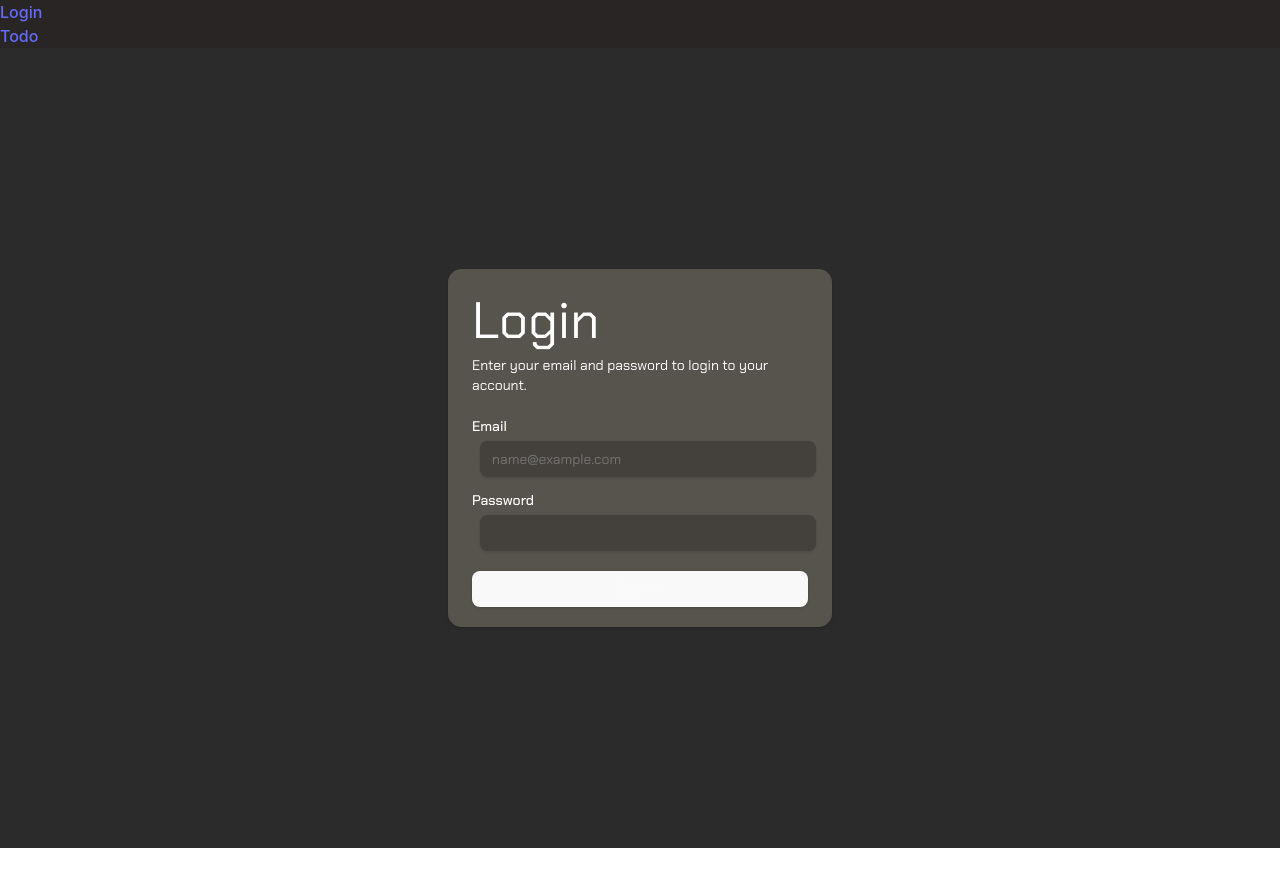
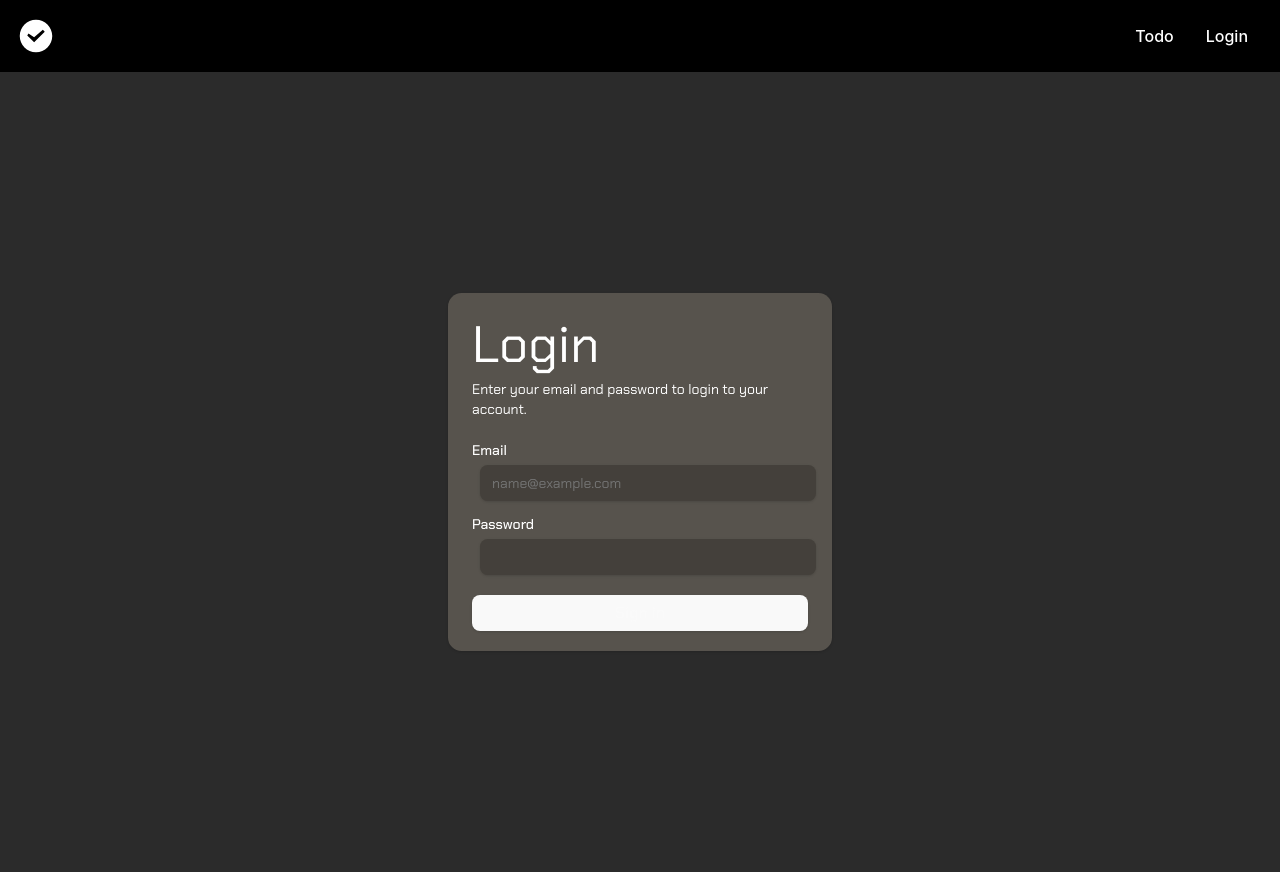
Before and after one commit to Andrew-R-Lawler/go-react-server, a React (Vite) app in the folder client/: page / in a window 1280 px wide. Before the commit the page ends 848 px from the top, so only its background shows below. Built offline with nearby package versions, Linux system fonts and the light colour scheme.

Commit message:
updated navbar styling, navbar now stays fixed at the top of the screen, and renders over components that scroll past it in the page

```diff
--- a/client/src/App.css
+++ b/client/src/App.css
@@ -3,6 +3,35 @@
 @plugin "tailwindcss-animate";
 
 @custom-variant dark (&:is(.dark *));
+
+.nav-bar {
+    position:sticky;
+    top:0;
+    z-index:1000;
+}
+.nav-list {
+    margin:0;
+    padding:1rem 0;
+    display:flex;
+    justify-content:flex-end;
+    align-items:center;
+    z-index:1000;
+}
+
+.nav-item {
+    list-style:none;
+    margin-right:2rem;
+}
+
+.nav-item a {
+    text-decoration:none;
+    color:white;
+}
+
+.nav-item:first-child{
+    margin-right:auto;
+    margin-left:1rem;
+}
 
 .flex-container {
   display: flex;
--- a/client/src/App.tsx
+++ b/client/src/App.tsx
@@ -2,19 +2,23 @@ import './App.css'
 import { BrowserRouter as Router, Routes, Route, Link } from 'react-router-dom'
 import Todo from './components/todo'
 import Login from './components/login'
+import logo from '../src/assets/icons8-checkmark.svg'
 
 function App() {
 
   return (
       <Router>
       <div>
-        <nav className='bg-stone-800'>
-          <ul>
-            <li>
-              <Link to="/">Login</Link>
+        <nav className='nav-bar bg-black'>
+          <ul className='nav-list'>
+            <li className='nav-item'>
+                <img src={logo} width="40" height="40"/>
             </li>
-            <li>
-              <Link to="/todo">Todo</Link>
+            <li className='nav-item'>
+                <Link to="/todo">Todo</Link>
+            </li>
+            <li className='nav-item'>
+                <Link to="/">Login</Link>
             </li>
           </ul>
         </nav>
```
